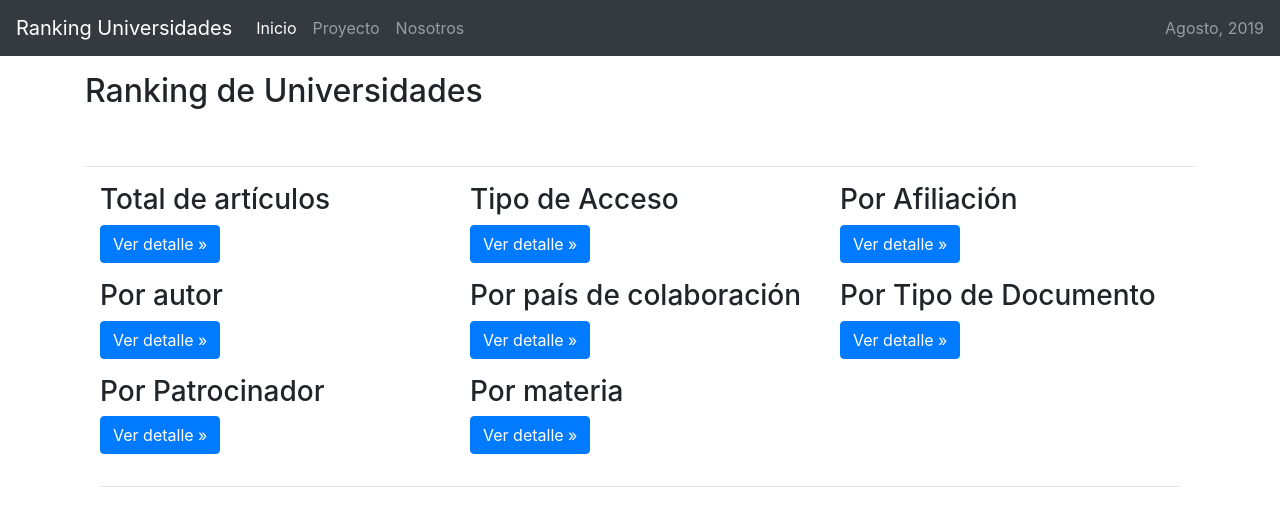
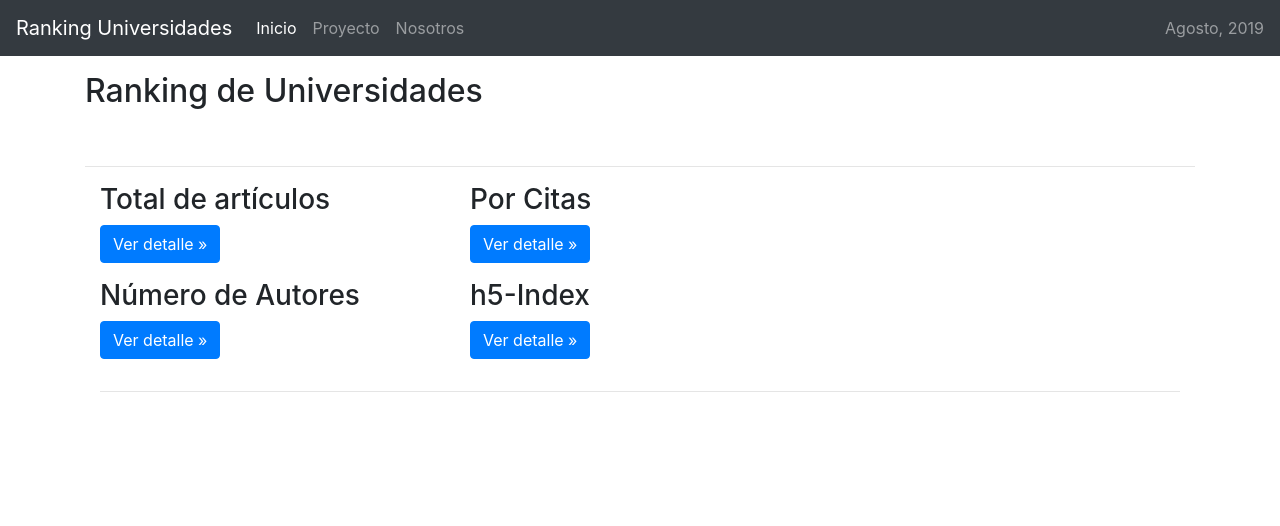
Before and after one commit to desslopez/Ranking-universidades-f, an Angular app: page /principal in a window 1280 px wide. Shown: the top 526 px of the page. Built offline with nearby package versions, Linux system fonts and the light colour scheme.

Commit message:
cambios basicos y componente para iframe

```diff
--- a/src/app/componentes/nosotros/nosotros.component.html
+++ b/src/app/componentes/nosotros/nosotros.component.html
@@ -11,7 +11,7 @@
   <div class="col-md-4" style="bottom-margin:5px">
     <div class="card" style="width: 18rem;">
     <div class="card-body">
-      <h5 class="card-title">Dr. Miguel Ángel Medina Pérez</h5>
+      <h5 class="card-title">Dr. Miguel Angel Medina Pérez</h5>
       <h6 class="card-subtitle mb-2 text-muted">Cliente y líder del Proyecto</h6>
       <p class="card-text">Profesor e investigador del Tecnológico de Monterrey.</p>
     </div>
--- a/src/app/componentes/principal/principal.component.html
+++ b/src/app/componentes/principal/principal.component.html
@@ -13,35 +13,17 @@
         <p><a class="btn btn-primary" href="#" role="button">Ver detalle »</a></p>
       </div>
       <div class="col-md-4">
-        <h3>Tipo de Acceso</h3>
-        <p><a class="btn btn-primary" href="#" role="button">Ver detalle »</a></p>
-      </div>
-      <div class="col-md-4">
-        <h3>Por Afiliación</h3>
+        <h3>Por Citas</h3>
         <p><a class="btn btn-primary" href="#" role="button">Ver detalle »</a></p>
       </div>
     </div>
     <div class="row">
       <div class="col-md-4">
-        <h3>Por autor </h3>
+        <h3>Número de Autores </h3>
         <p><a class="btn btn-primary" href="#" role="button">Ver detalle »</a></p>
       </div>
       <div class="col-md-4">
-        <h3>Por país de colaboración</h3>
-        <p><a class="btn btn-primary" href="#" role="button">Ver detalle »</a></p>
-      </div>
-      <div class="col-md-4">
-        <h3>Por Tipo de Documento</h3>
-        <p><a class="btn btn-primary" href="#" role="button">Ver detalle »</a></p>
-      </div>
-    </div>
-    <div class="row">
-      <div class="col-md-4">
-        <h3>Por Patrocinador </h3>
-        <p><a class="btn btn-primary" href="#" role="button">Ver detalle »</a></p>
-      </div>
-      <div class="col-md-4">
-        <h3>Por materia</h3>
+        <h3>h5-Index</h3>
         <p><a class="btn btn-primary" href="#" role="button">Ver detalle »</a></p>
       </div>
     </div>
```
